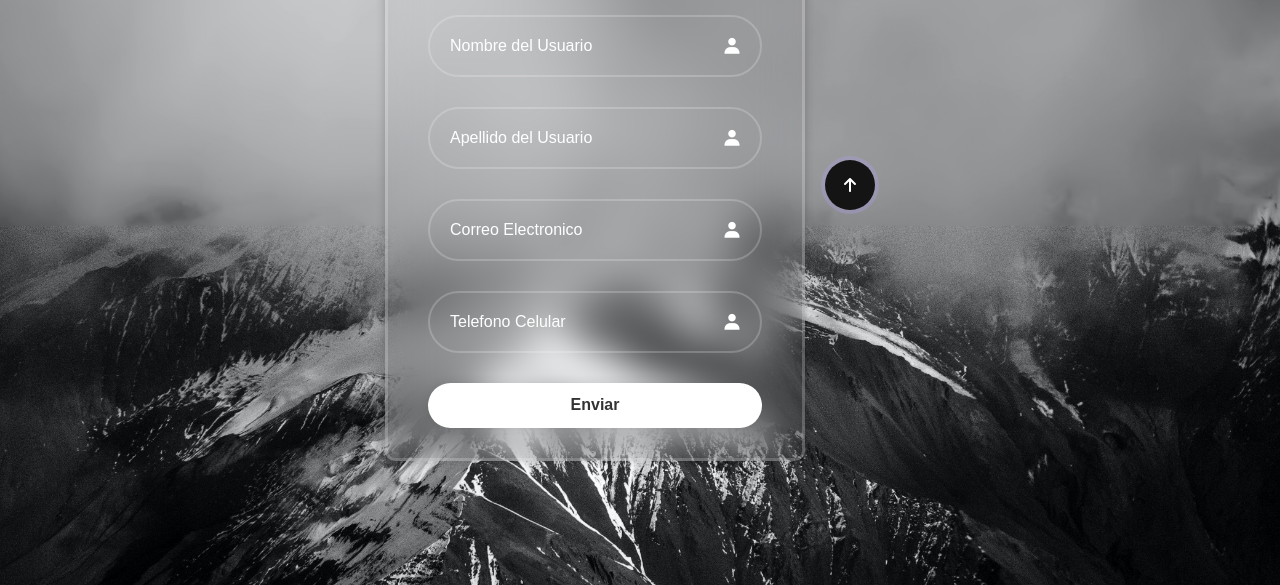
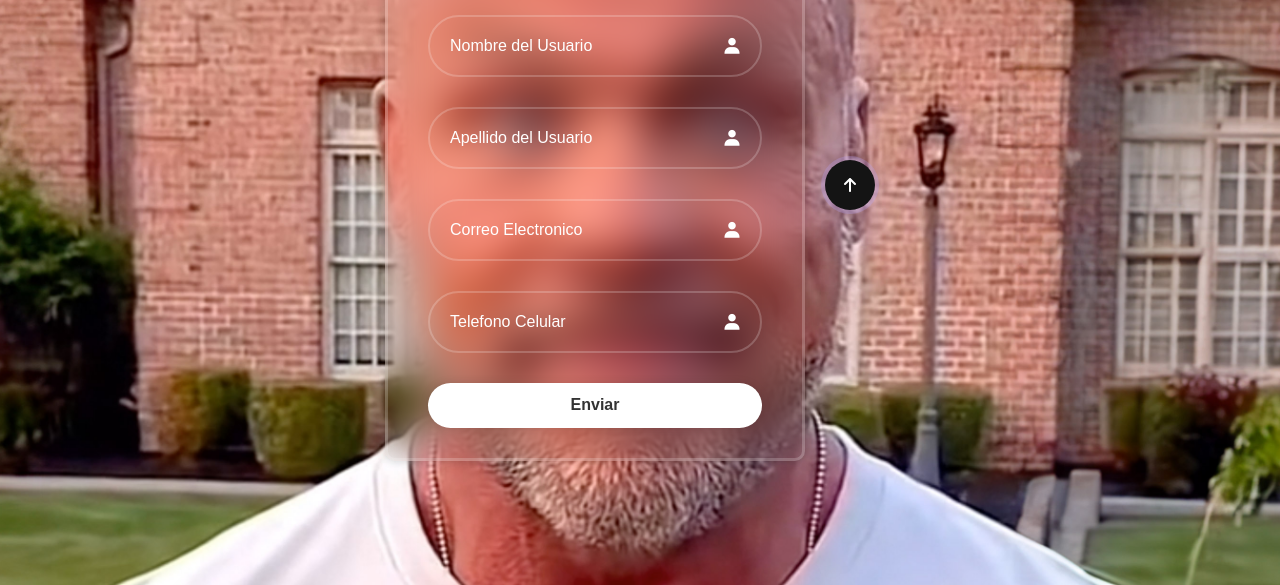
Before and after one commit to Mena-688/Hola, a plain HTML site: page index2.html in a window 1280 px wide. Shown: the part 215-800 px from the top of the page. Drawn offline with nearby package versions, Linux system fonts and the light colour scheme.

Commit message:
Update style2.css

```diff
--- a/style2.css
+++ b/style2.css
@@ -13,7 +13,7 @@ body{
     justify-content: center;
     align-items: center;
     min-height: 100vh;
-    background: url('costos.jpg');
+    background: url('foto3.jpg');
     background-size: cover;
     background-position: center;
 }
```
